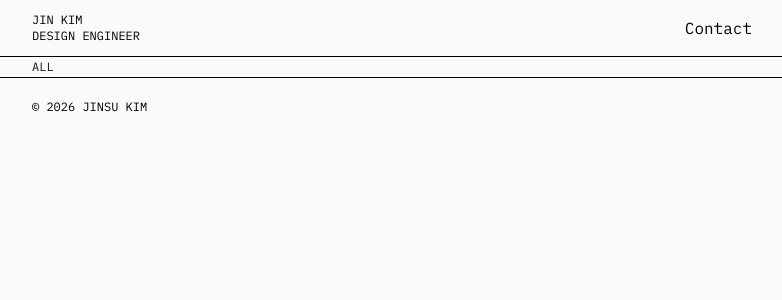
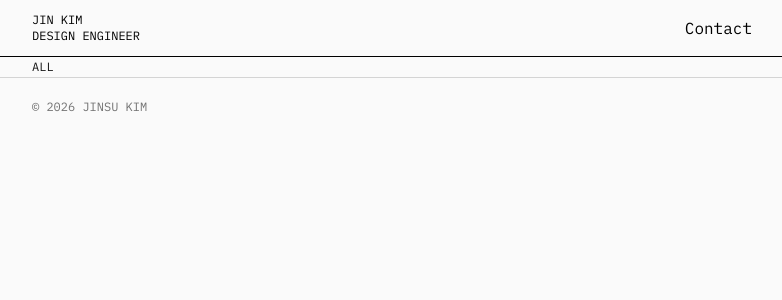
Before and after one commit to JinKim1011/jin-portfolio, a Next.js app: page / in a window 1280 px wide. Shown: the top 300 px of the page, without its empty margins (248-1030 px from the left). Built offline with nearby package versions, Linux system fonts and the light colour scheme.

Commit message:
feat(footer): apply color token for border and update text color for muted effect

```diff
--- a/src/components/footer.tsx
+++ b/src/components/footer.tsx
@@ -1,9 +1,9 @@
 export default async function Footer() {
   "use cache";
   return (
-    <footer className="border-t-[0.5px] h-14 items-center flex">
+    <footer className="border-t-[0.5px] border-stroke h-14 items-center flex">
       <div className="max-w-190 w-full px-5 mx-auto">
-        <span className="text-caption">
+        <span className="text-caption text-content-muted">
           © {new Date().getFullYear()} JINSU KIM
         </span>
       </div>
```
